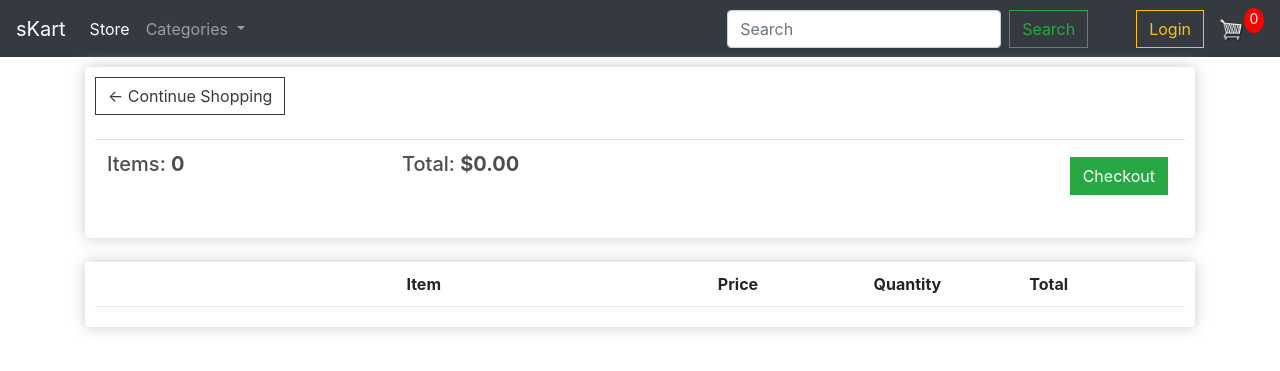
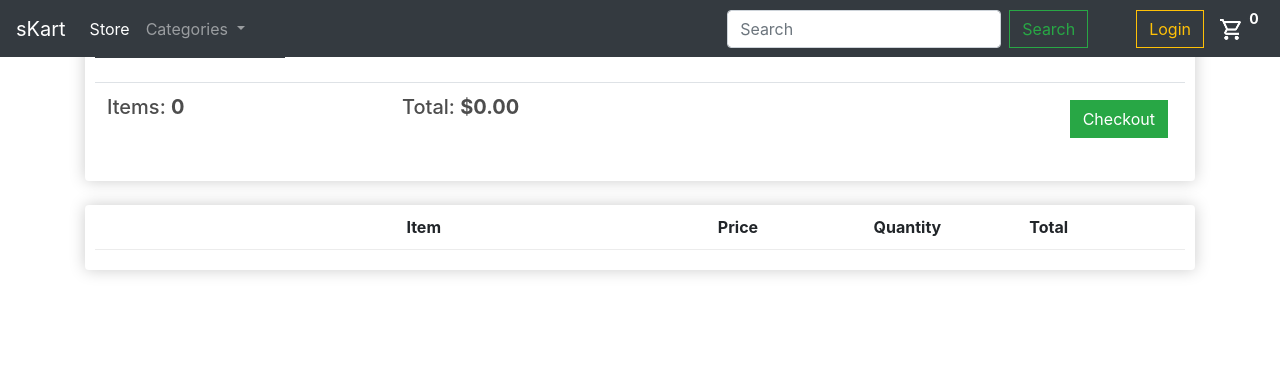
Before and after one commit to sbInfin1/sKart-Online-shopping-site, a Django app: page /cart/ in a window 1280 px wide. Shown: the top 371 px of the page. Run offline with Django 3.2, Linux system fonts and the light colour scheme; lists and menus that the app fills with data are empty; some libraries are stand-ins or nearby versions.

Commit message:
Cart Icon changed

```diff
--- a/static/css/main.css
+++ b/static/css/main.css
@@ -51,7 +51,8 @@ h1,h2,h3,h4,h5,h6{
 	display: block;
 	text-align: center;
 	color:#fff;
-	background-color: red;
+	font-weight: bold;
+	/* background-color: red; */
 	width: 20px;
 	height: 25px;
 	border-radius: 50%;
--- a/store/templates/store/main.html
+++ b/store/templates/store/main.html
@@ -71,7 +71,8 @@
   </head>
   <body>
 
-    <nav class="navbar navbar-expand-lg navbar-dark bg-dark">
+    <nav class="navbar navbar-expand-lg navbar-dark bg-dark fixed-top">
+    {% comment %} <nav class="navbar navbar-default navbar-dark bg-dark navbar-fixed-top"> {% endcomment %}
       <a class="navbar-brand" href="#">sKart</a>
       <button class="navbar-toggler" type="button" data-toggle="collapse" data-target="#navbarSupportedContent" aria-controls="navbarSupportedContent" aria-expanded="false" aria-label="Toggle navigation">
         <span class="navbar-toggler-icon"></span>
@@ -104,7 +105,7 @@
   	     	<a href="#" class="btn btn-outline-warning">Login</a>
 
   	     	<a href="{% url 'cart' %}">
-  	    		<img id="cart-icon" src="{% static 'images/cart.png' %}">
+  	    		<img id="cart-icon" src="{% static 'images/shopping_cart_24dp.png' %}">
   	    	</a>
   	    	<p id="cart-total">{{ cartItems }}</p>
 
```
Also changed, not shown: db.sqlite3, static/images/shopping_cart_24dp.png (added).
